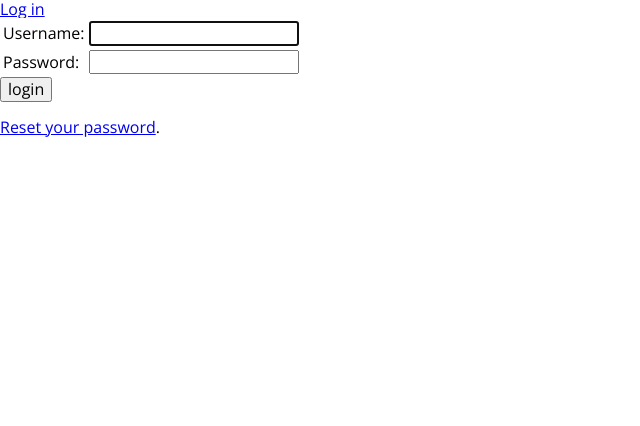
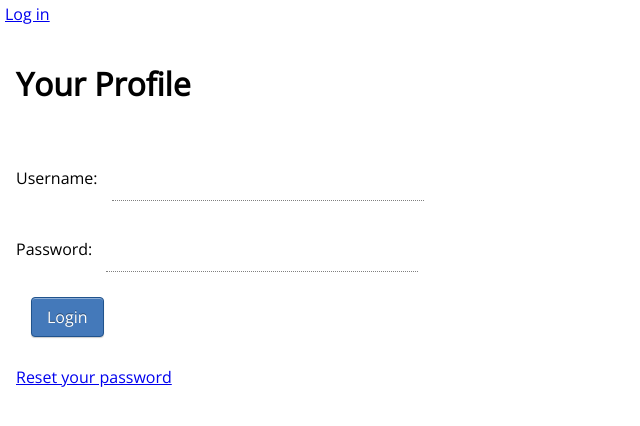
Before and after one commit to macolo/flashcards, a Django app: page /accounts/login/ in a window 1280 px wide. Shown: the top 426 px of the page, without its empty margins (0-640 px from the left). Run offline with Django 3.2, Linux system fonts and the light colour scheme; some libraries are stand-ins or nearby versions; some web fonts are replaced.

Commit message:
Some CSS Styling (also for login, password reset, etc.)

```diff
--- a/cards/static/main.css
+++ b/cards/static/main.css
@@ -1,6 +1,15 @@
 body {
     font-family: 'Open Sans', sans-serif;
 
+}
+
+.text-content {
+    margin-left:1em;
+    margin-right:1em;
+}
+
+#header {
+    padding:5px;
 }
 
 .header-element,
@@ -9,14 +18,23 @@ body {
 }
 
 #contenttitle h1 {
+    white-space: nowrap;
+    font-size: 5vw;
+    padding:0.5em;
     transition: 1s;
     -webkit-transition: 1s;
 }
 
 @media screen and (max-width: 410px) {
     #contenttitle h1 {
+        text-align: center;
         font-size: 5vw;
-        text-align: center;
+    }
+}
+
+@media screen and (min-width: 600px) {
+    #contenttitle h1 {
+        font-size: 2em;
     }
 }
 
@@ -113,18 +131,6 @@ body {
     /* text-decoration: underline; */
 }
 
-/* below one card width we want to make cards fluid and also adapt
- text size accordingly
-
- The values are: ‘vw’ (viewport width), ‘vh’ (viewport height), ‘vmin’ (the smaller of vw or vh), ‘vmax’ (the larger or vw or vh).
- 1 v == 1% of the initial containing block
-
- */
-@media screen and (max-width: 410px) {
-
-
-}
-
 .valign {
     vertical-align:middle;
     display:table-cell;
@@ -186,7 +192,62 @@ body {
     user-select: none;
 }
 
-button {
+.small-button {
     background:none;
     border:none;
 }
+
+.big-button {
+    display:inline-block;
+    text-decoration: none;
+    margin:15px;
+    padding: 10px 15px;
+    background: #4479BA;
+    color: #FFF;
+    -webkit-border-radius: 4px;
+    -moz-border-radius: 4px;
+    border-radius: 4px;
+    border: solid 1px #20538D;
+    text-shadow: 0 -1px 0 rgba(0, 0, 0, 0.4);
+    -webkit-box-shadow: inset 0 1px 0 rgba(255, 255, 255, 0.4), 0 1px 1px rgba(0, 0, 0, 0.2);
+    -moz-box-shadow: inset 0 1px 0 rgba(255, 255, 255, 0.4), 0 1px 1px rgba(0, 0, 0, 0.2);
+    box-shadow: inset 0 1px 0 rgba(255, 255, 255, 0.4), 0 1px 1px rgba(0, 0, 0, 0.2);
+    -webkit-transition-duration: 0.2s;
+    -moz-transition-duration: 0.2s;
+    transition-duration: 0.2s;
+    -webkit-user-select:none;
+    -moz-user-select:none;
+    -ms-user-select:none;
+    user-select:none;
+}
+
+.big-button:hover {
+    background: #356094;
+    border: solid 1px #2A4E77;
+    text-decoration: none;
+}
+
+.big-button:active {
+    -webkit-box-shadow: inset 0 1px 4px rgba(0, 0, 0, 0.6);
+    -moz-box-shadow: inset 0 1px 4px rgba(0, 0, 0, 0.6);
+    box-shadow: inset 0 1px 4px rgba(0, 0, 0, 0.6);
+    background: #2E5481;
+    border: solid 1px #203E5F;
+}
+
+.login input,
+.line-input {
+    background-color: transparent !important;
+    border: none;
+    border-bottom: 1px dotted grey;
+    outline: none;
+    font-family: inherit;
+    text-align: inherit;
+    outline: none;
+}
+
+.login input {
+    font-size: 1.5em;
+    margin:10px;
+    line-height: 2em;
+}
--- a/cards/templates/base.html
+++ b/cards/templates/base.html
@@ -22,13 +22,20 @@
 
 <body>
 <div id="header">
+    {% if user.is_authenticated %}
         <div class="header-element">
-        {% if user.is_authenticated %}
-            <a href="{% url 'logout' %}">Log out ({{ user.get_username }})</a>
+            <a href="{% url 'profile' %}">{{ user.get_username }}</a>
+        </div>
+        <div class="header-element-separator">&nbsp;&nbsp;| &nbsp;&nbsp;</div>
+        <div class="header-element">
+            <a href="{% url 'logout' %}">Log out</a>
+        </div>
     {% else %}
+        <div class="header-element">
             <a href="{% url 'login' %}">Log in</a>
+        </div>
     {% endif %}
-    </div>
+
     {% if user.is_superuser or user.is_staff %}
         <div class="header-element-separator">&nbsp;&nbsp;| &nbsp;&nbsp;</div>
         <div class="header-element">
--- a/cards/templates/cards/card_list.html
+++ b/cards/templates/cards/card_list.html
@@ -5,7 +5,7 @@
 {% block header %}
      <div class="header-element-separator">&nbsp;&nbsp;| &nbsp;&nbsp;</div>
     <div class="header-element">
-        <a href="{% url 'cards:cardlist_index' %}">Back to Cardstack Overview</a>
+        <a href="{% url 'cards:cardlist_index' %}">Home</a>
     </div>
 {% endblock %}
 
@@ -46,7 +46,7 @@
                         <div class="card_answer back">
                             <div class="valign">
                                 <textarea class="empty-on-click" rows=1 name="card_answer">answer</textarea>
-                                <button class="fc-submit" type="submit"><i class="fa fa-paper-plane"></i></button>
+                                <button class="small-button fc-submit" type="submit"><i class="fa fa-paper-plane"></i></button>
                             </div>
                         </div>
                     </form>
@@ -57,7 +57,7 @@
 
     {% if show_cardlist_crud %}
         <div class="cardlist-delete-cardlist">
-            <a href="{% url 'cards:deletecardlist' cardlist_id %}">Remove this stack</a>
+            <a class="big-button" href="{% url 'cards:deletecardlist' cardlist_id %}">Remove this stack</a>
         </div>
     {% endif %}
 
--- a/usermgmt/templates/registration/login.html
+++ b/usermgmt/templates/registration/login.html
@@ -1,27 +1,28 @@
 {% extends "base.html" %}
+{% block content_title %}<h1>Your Profile</h1>{% endblock %}
+{% block content %}
 
-{% block content %}
+    <div class="text-content login">
 
         {% if form.errors %}
             <p>Your username and password didn't match. Please try again.</p>
         {% endif %}
 
-<form method="post" action="{% url 'login' %}">
+        <form method="post" autocomplete="off" action="{% url 'login' %}">
             {% csrf_token %}
-<table>
-<tr>
-    <td>{{ form.username.label_tag }}</td>
-    <td>{{ form.username }}</td>
-</tr>
-<tr>
-    <td>{{ form.password.label_tag }}</td>
-    <td>{{ form.password }}</td>
-</tr>
-</table>
+            <div id="username">
+                {{ form.username.label_tag }}
+                {{ form.username }}
+            </div>
+            <div id="password">
+                {{ form.password.label_tag }}
+                {{ form.password }}
+            </div>
 
-<input type="submit" value="login" />
+            <button class="big-button" type="submit">Login</button>
             <input type="hidden" name="next" value="{{ next }}" />
         </form>
 
-<p><a href="{% url 'password_reset' %}">Reset your password</a>.</p>
+        <p><a href="{% url 'password_reset' %}">Reset your password</a></p>
+    </div>
 {% endblock %}
--- a/usermgmt/templates/registration/password_reset_confirm.html
+++ b/usermgmt/templates/registration/password_reset_confirm.html
@@ -3,7 +3,7 @@
 {% block title %}Password Reset Confirm{% endblock %}
 {% block content_title %}<h1>Password Reset Confirm</h1>{% endblock %}
 {% block content %}
-
+    <div class="text-content login">
         {% if validlink %}
 
             <p>"Please enter your new password twice so we can verify you typed it in correctly."</p>
@@ -13,7 +13,7 @@
                 <p class="aligned wide"><label for="id_new_password1">New password:</label>{{ form.new_password1 }}</p>
                 {{ form.new_password2.errors }}
                 <p class="aligned wide"><label for="id_new_password2">Confirm password:</label>{{ form.new_password2 }}</p>
-<p><input type="submit" value="Change my password" /></p>
+                <p><button type="submit" class="big-button">Change my password</button></p>
             </form>
 
         {% else %}
@@ -21,5 +21,5 @@
             <p>The password reset link was invalid, possibly because it has already been used.  Please request a new password reset.</p>
 
         {% endif %}
-
+    </div>
 {% endblock %}
```
Also changed, not shown: cards/templates/cards/cardlist_list.html (+9 -11 lines), usermgmt/templates/registration/password_change_done.html (+5 -4 lines), usermgmt/templates/registration/password_change_form.html (+5 -8 lines), usermgmt/templates/registration/password_reset_complete.html (+4 -3 lines), usermgmt/templates/registration/password_reset_done.html (+4 -4 lines), usermgmt/templates/registration/password_reset_form.html (+8 -7 lines), usermgmt/templates/registration/profile.html (+12 -4 lines). Lines whose indentation alone changed are shown as unchanged.
